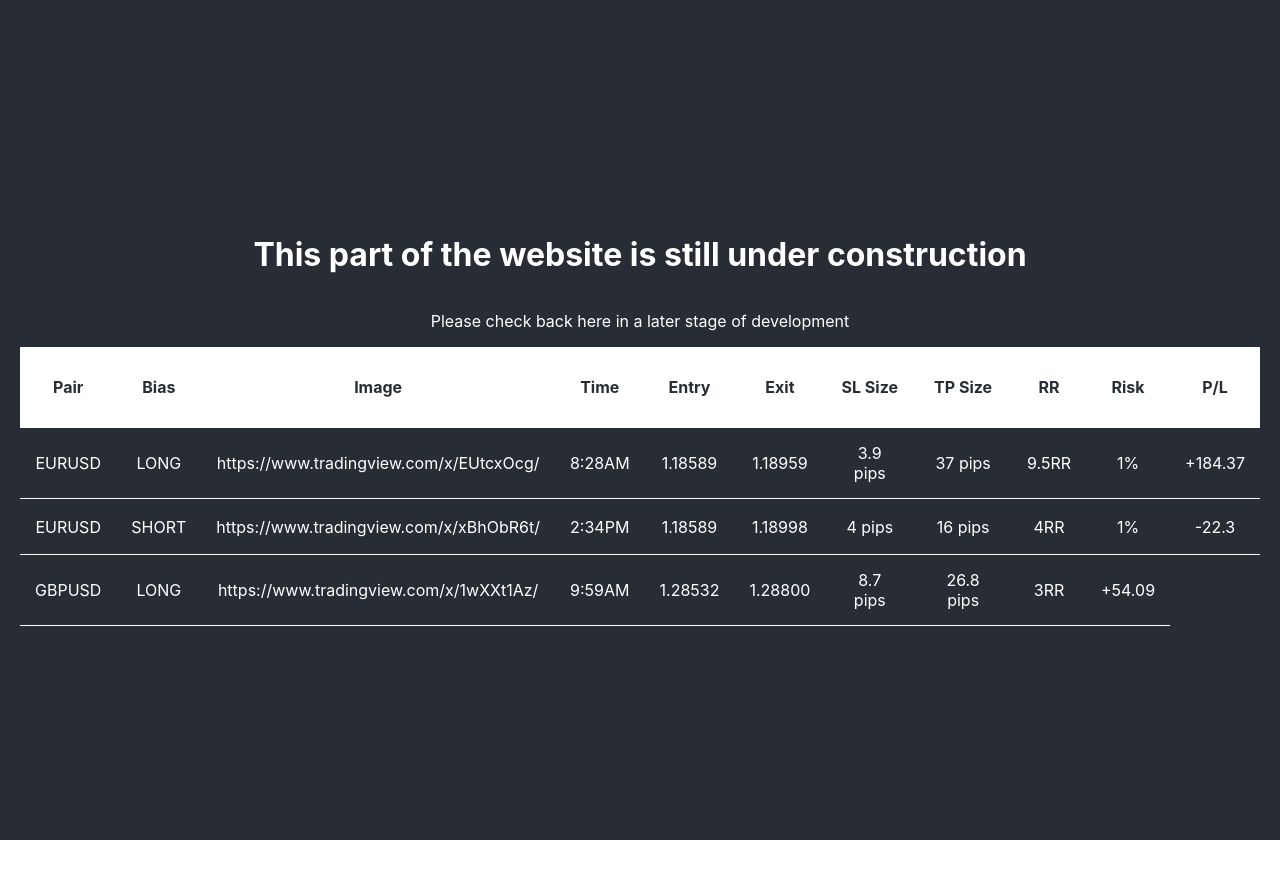
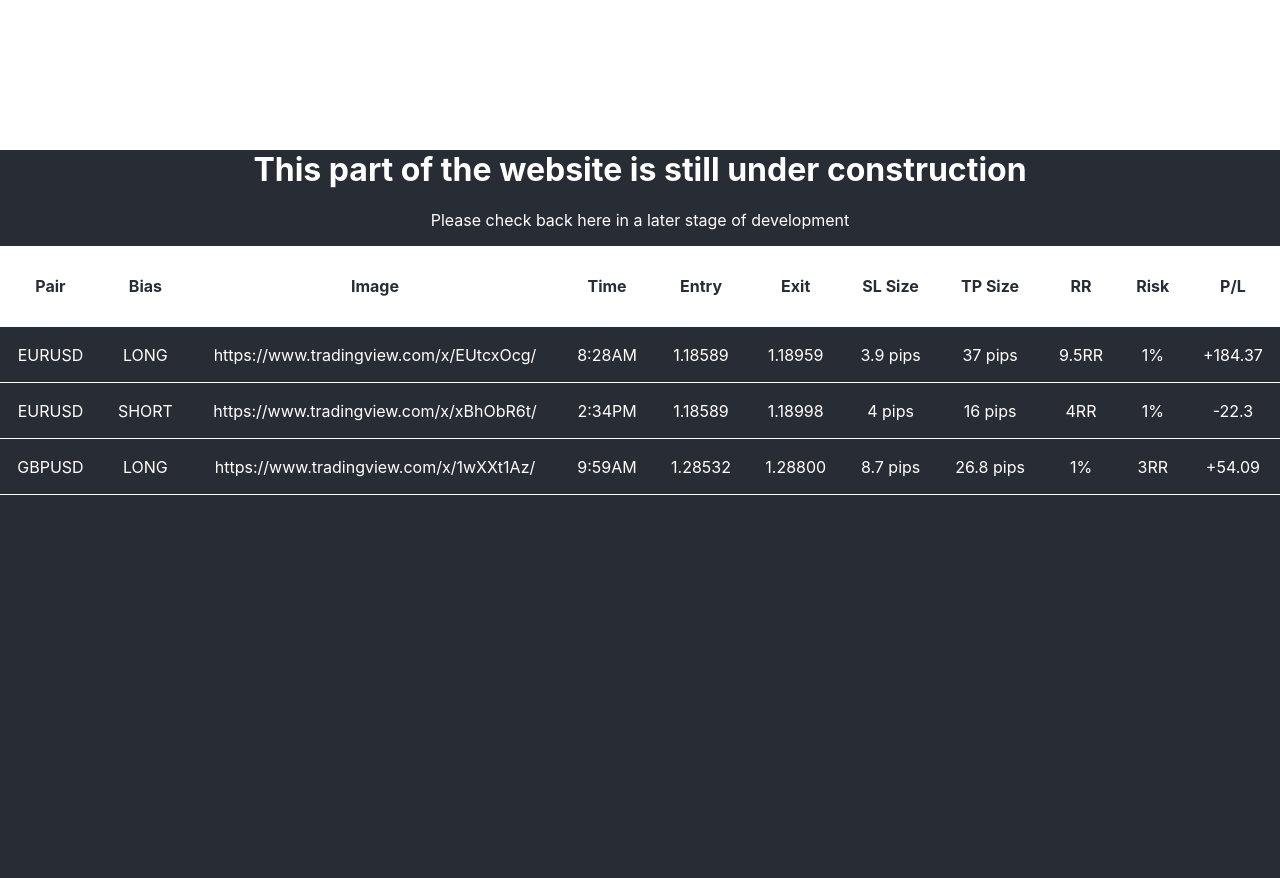
Before and after one commit to MrKneetjie/forex-journaling-client, a React (Create React App) app: page /dev in a window 1280 px wide. Shown: the top 878 px of the page. Before the commit the page ends 840 px from the top, so only its background shows below. Built offline with nearby package versions, Linux system fonts and the light colour scheme.

Commit message:
changed styling a bit

```diff
--- a/src/Components/Construction/Construction.css
+++ b/src/Components/Construction/Construction.css
@@ -1,7 +1,5 @@
 .Construction {
     height: 100vh;
-
-    padding: 20px;
 
     display: flex;
     flex-direction: column;
--- a/src/Components/Home/Home.css
+++ b/src/Components/Home/Home.css
@@ -1,12 +1,7 @@
 .Home {
   height: 100vh;
 
-  padding: 20px;
-
-  display: flex;
-  flex-direction: column;
-  align-items: center;
-  justify-content: center;
+  margin-top: 150px;
 }
 
 table {
--- a/src/Components/Home/Home.js
+++ b/src/Components/Home/Home.js
@@ -58,6 +58,7 @@ class Home extends Component {
                 <td>1.28800</td>
                 <td>8.7 pips</td>
                 <td>26.8 pips</td>
+                <td>1%</td>
                 <td>3RR</td>
                 <td>+54.09</td>
               </tr>
```
